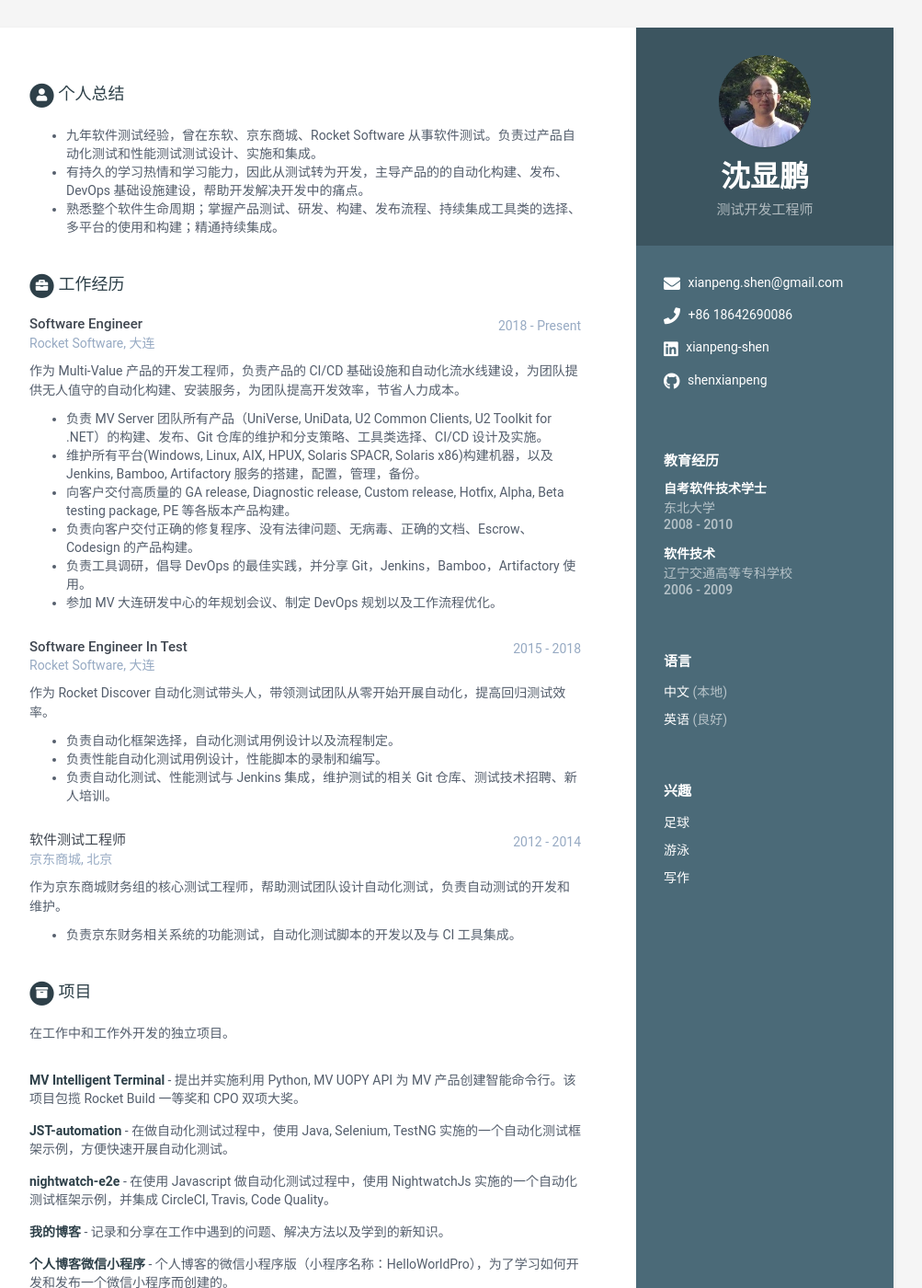
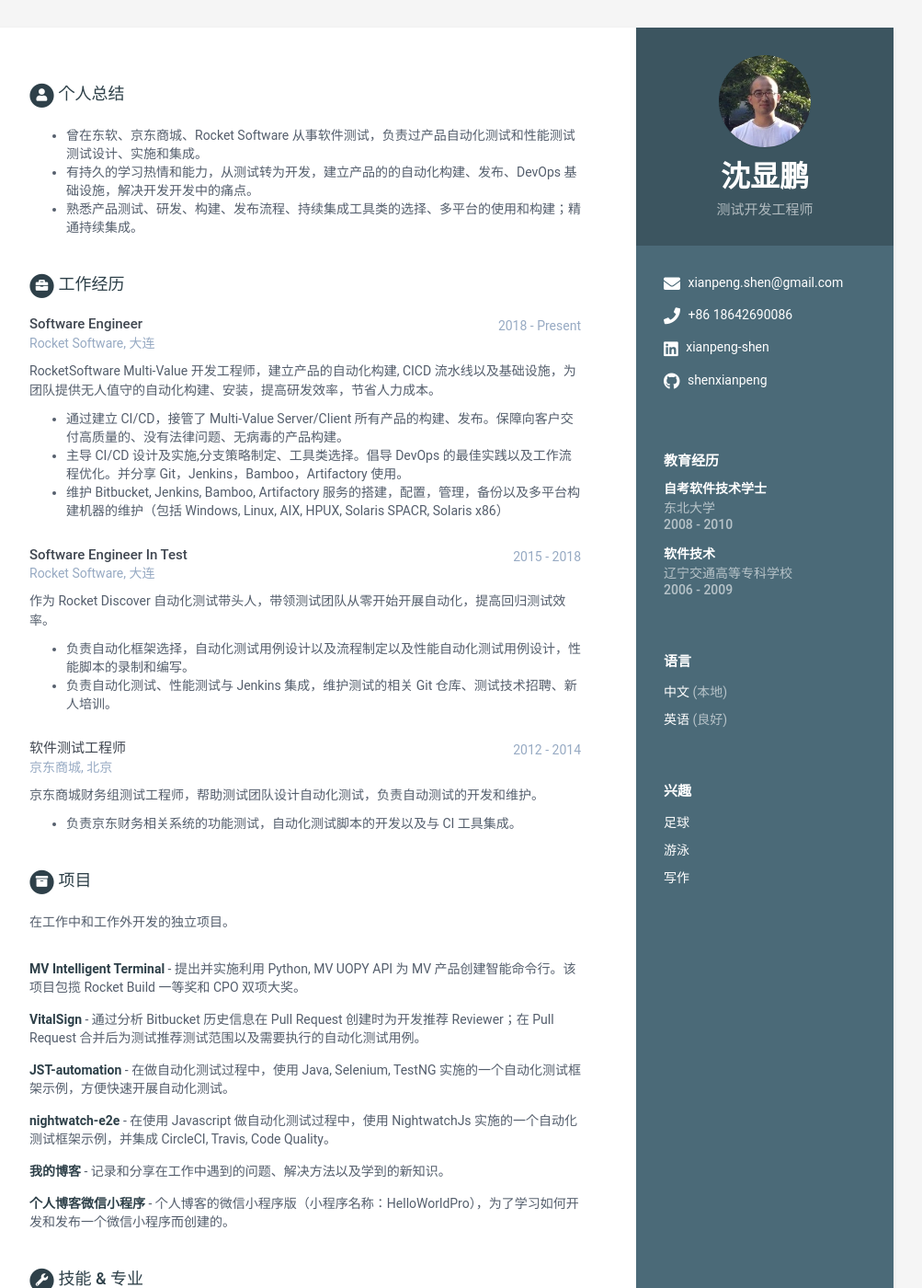
Before and after one commit to shenxianpeng/resume-cn, a Jekyll site: the page built from index.html, in a window 1280 px wide and 1400 px high. Shown: the whole window at 92% size, without its empty margins (168-1171 px from the left). Built offline with Jekyll 4.4.1, drawn with Linux system fonts in a browser that asks for light colours.

Commit message:
update resume

```diff
--- a/_data/data.yml
+++ b/_data/data.yml
@@ -43,9 +43,9 @@ sidebar:
 career-profile:
     title: 个人总结
     summary: |
-      - 九年软件测试经验，曾在东软、京东商城、Rocket Software 从事软件测试。负责过产品自动化测试和性能测试测试设计、实施和集成。
-      - 有持久的学习热情和学习能力，因此从测试转为开发，主导产品的的自动化构建、发布、DevOps 基础设施建设，帮助开发解决开发中的痛点。
-      - 熟悉整个软件生命周期；掌握产品测试、研发、构建、发布流程、持续集成工具类的选择、多平台的使用和构建；精通持续集成。
+      - 曾在东软、京东商城、Rocket Software 从事软件测试，负责过产品自动化测试和性能测试测试设计、实施和集成。
+      - 有持久的学习热情和能力，从测试转为开发，建立产品的的自动化构建、发布、DevOps 基础设施，解决开发开发中的痛点。
+      - 熟悉产品测试、研发、构建、发布流程、持续集成工具类的选择、多平台的使用和构建；精通持续集成。
 
 education:
     - degree: 自考软件技术学士
@@ -63,14 +63,11 @@ experiences:
       time: 2018 - Present
       company: Rocket Software, 大连
       details: |
-        作为 Multi-Value 产品的开发工程师，负责产品的 CI/CD 基础设施和自动化流水线建设，为团队提供无人值守的自动化构建、安装服务，为团队提高开发效率，节省人力成本。
+        RocketSoftware Multi-Value 开发工程师，建立产品的自动化构建, CICD 流水线以及基础设施，为团队提供无人值守的自动化构建、安装，提高研发效率，节省人力成本。
 
-          - 负责 MV Server 团队所有产品（UniVerse, UniData, U2 Common Clients, U2 Toolkit for .NET）的构建、发布、Git 仓库的维护和分支策略、工具类选择、CI/CD 设计及实施。
-          - 维护所有平台(Windows, Linux, AIX, HPUX, Solaris SPACR, Solaris x86)构建机器，以及 Jenkins, Bamboo, Artifactory 服务的搭建，配置，管理，备份。
-          - 向客户交付高质量的 GA release, Diagnostic release, Custom release, Hotfix, Alpha, Beta testing package, PE 等各版本产品构建。
-          - 负责向客户交付正确的修复程序、没有法律问题、无病毒、正确的文档、Escrow、Codesign 的产品构建。
-          - 负责工具调研，倡导 DevOps 的最佳实践，并分享 Git，Jenkins，Bamboo，Artifactory 使用。
-          - 参加 MV 大连研发中心的年规划会议、制定 DevOps 规划以及工作流程优化。
+          - 通过建立 CI/CD，接管了 Multi-Value Server/Client 所有产品的构建、发布。保障向客户交付高质量的、没有法律问题、无病毒的产品构建。
+          - 主导 CI/CD 设计及实施,分支策略制定、工具类选择。倡导 DevOps 的最佳实践以及工作流程优化。并分享 Git，Jenkins，Bamboo，Artifactory 使用。
+          - 维护 Bitbucket, Jenkins, Bamboo, Artifactory 服务的搭建，配置，管理，备份以及多平台构建机器的维护（包括 Windows, Linux, AIX, HPUX, Solaris SPACR, Solaris x86）
 
     - role: Software Engineer In Test
       time: 2015 - 2018
@@ -78,15 +75,14 @@ experiences:
       details: |
         作为 Rocket Discover 自动化测试带头人，带领测试团队从零开始开展自动化，提高回归测试效率。
 
-          - 负责自动化框架选择，自动化测试用例设计以及流程制定。
-          - 负责性能自动化测试用例设计，性能脚本的录制和编写。
+          - 负责自动化框架选择，自动化测试用例设计以及流程制定以及性能自动化测试用例设计，性能脚本的录制和编写。
           - 负责自动化测试、性能测试与 Jenkins 集成，维护测试的相关 Git 仓库、测试技术招聘、新人培训。
 
     - role: 软件测试工程师
       time: 2012 - 2014
       company: 京东商城, 北京
       details: |
-        作为京东商城财务组的核心测试工程师，帮助测试团队设计自动化测试，负责自动测试的开发和维护。
+        京东商城财务组测试工程师，帮助测试团队设计自动化测试，负责自动测试的开发和维护。
 
           - 负责京东财务相关系统的功能测试，自动化测试脚本的开发以及与 CI 工具集成。
 
@@ -99,6 +95,10 @@ projects:
       - title: MV Intelligent Terminal
         link: "#"
         tagline: "提出并实施利用 Python, MV UOPY API 为 MV 产品创建智能命令行。该项目包揽 Rocket Build 一等奖和 CPO 双项大奖。"
+
+      - title: VitalSign
+        link: "#"
+        tagline: "通过分析 Bitbucket 历史信息在 Pull Request 创建时为开发推荐 Reviewer；在 Pull Request 合并后为测试推荐测试范围以及需要执行的自动化测试用例。"
 
       - title: JST-automation
         link: "https://github.com/shenxianpeng/JST-automation"
@@ -136,7 +136,7 @@ skills:
         level: 85%
 
       - name: Python
-        level: 80%
+        level: 85%
 
       - name: Golang
         level: 60%
```
